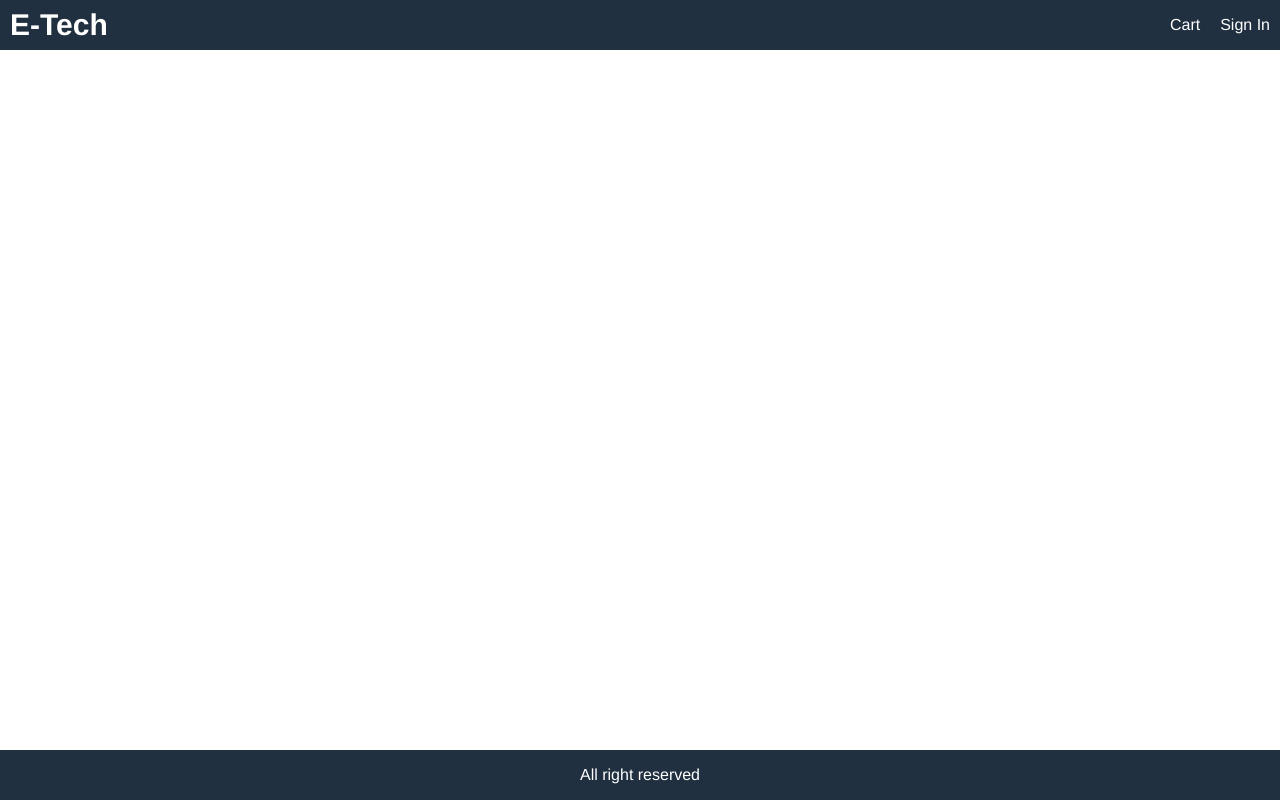
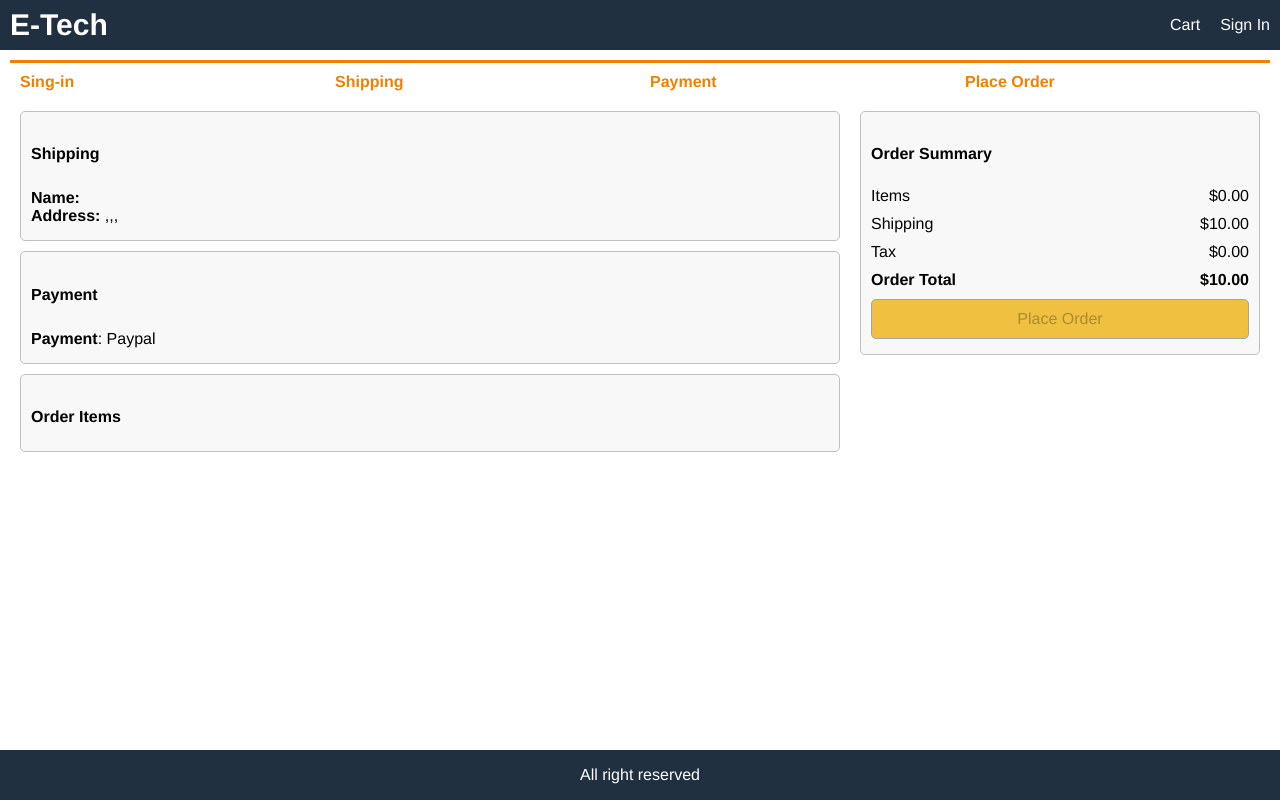
Before and after one commit to Maksood293/E-Tech, a React (Create React App) app in the folder frontend/: page /placeorder in a window 1280 px wide. Built offline with nearby package versions, Linux system fonts and the light colour scheme.

Commit message:
Place order screen created without api integration

```diff
--- a/frontend/src/App.js
+++ b/frontend/src/App.js
@@ -8,6 +8,7 @@
 import RegisterScreen from "./screens/RegisterScreen";
 import ShippingAddressScreen from "./screens/ShippingAddressScreen";
 import PaytmentMethodeScreen from "./screens/PaytmentMethodeScreen";
+import PlaceOrderScreen from "./screens/PlaceOrderScreen";
 function App() {
   const cart = useSelector((state) => state.cart);
   const { cartItems } = cart;
@@ -58,6 +59,7 @@
           <Route path="/register" component={RegisterScreen}></Route>
           <Route path="/shipping" component={ShippingAddressScreen}></Route>
           <Route path="/payment" component={PaytmentMethodeScreen}></Route>
+          <Route path="/placeorder" component={PlaceOrderScreen}></Route>
 
           <Route path="/" exact component={HomeScreen}></Route>
         </main>
--- /dev/null
+++ b/frontend/src/screens/PlaceOrderScreen.js
@@ -0,0 +1,131 @@
+import React from "react";
+import { useSelector } from "react-redux";
+import { Link } from "react-router-dom";
+import CheckoutSteps from "../components/CheckoutSteps";
+
+function PlaceOrderScreen(props) {
+  const cart = useSelector((state) => state.cart);
+  if (!cart.paymentMethod) {
+    props.history.push("/payment");
+  }
+  const toPrice = (num) => Number(num.toFixed(2)); // 5.123 => "5.12" => 5.12
+  cart.itemsPrice = toPrice(
+    cart.cartItems.reduce((a, c) => a + c.qty * c.price, 0)
+  );
+  cart.shippingPrice = cart.itemsPrice > 100 ? toPrice(0) : toPrice(10);
+  cart.taxPrice = toPrice(0.15 * cart.itemsPrice);
+  cart.totalPrice = cart.itemsPrice + cart.shippingPrice + cart.taxPrice;
+  const placeOrderHandler = () => {
+    //TODO:
+  };
+  return (
+    <div>
+      <CheckoutSteps step1 step2 step3 step4 />
+      <div className="row top">
+        <div className="col-2">
+          <ul>
+            <li>
+              <div className="card card-body">
+                <h2>Shipping</h2>
+                <p>
+                  <strong>Name:</strong> {cart.shippingAddress.fullName}
+                  <br />
+                  <strong>Address:</strong> {cart.shippingAddress.address},
+                  {cart.shippingAddress.city},{cart.shippingAddress.postalCode},
+                  {cart.shippingAddress.country}
+                </p>
+              </div>
+            </li>
+            <li>
+              <div className="card card-body">
+                <h2>Payment</h2>
+                <p>
+                  <strong>Payment</strong>: {cart.paymentMethod}
+                </p>
+              </div>
+            </li>
+            <li>
+              <div className="card card-body">
+                <h2>Order Items</h2>
+                <ul>
+                  {cart.cartItems.map((item) => (
+                    <li key={item.product}>
+                      <div className="row">
+                        <div>
+                          <img
+                            src={item.image}
+                            alt={item.name}
+                            className="small"
+                          />
+                        </div>
+                        <div className="min-30">
+                          <Link to={`/product/${item.product}`}>
+                            {item.name}
+                          </Link>
+                        </div>
+
+                        <div>
+                          {item.qty} ✖️ {item.price} = ${item.price * item.qty}
+                        </div>
+                      </div>
+                    </li>
+                  ))}
+                </ul>
+              </div>
+            </li>
+          </ul>
+        </div>
+        <div className="col-1">
+          <div className="card card-body">
+            <ul>
+              <li>
+                <h2>Order Summary</h2>
+              </li>
+              <li>
+                <div className="row">
+                  <div>Items</div>
+                  <div>${cart.itemsPrice.toFixed(2)}</div>
+                </div>
+              </li>
+              <li>
+                <div className="row">
+                  <div>Shipping</div>
+                  <div>${cart.shippingPrice.toFixed(2)}</div>
+                </div>
+              </li>
+              <li>
+                <div className="row">
+                  <div>Tax</div>
+                  <div>${cart.taxPrice.toFixed(2)}</div>
+                </div>
+              </li>
+              <li>
+                <div className="row">
+                  <div>
+                    <strong>Order Total</strong>{" "}
+                  </div>
+                  <div>
+                    <strong>${cart.totalPrice.toFixed(2)}</strong>{" "}
+                  </div>
+                </div>
+              </li>
+              <li>
+                <button
+                  type="submit"
+                  className="primary block"
+                  onClick={placeOrderHandler}
+                  disabled={cart.cartItems.length === 0}
+                >
+                  {" "}
+                  Place Order
+                </button>
+              </li>
+            </ul>
+          </div>
+        </div>
+      </div>
+    </div>
+  );
+}
+
+export default PlaceOrderScreen;
```
